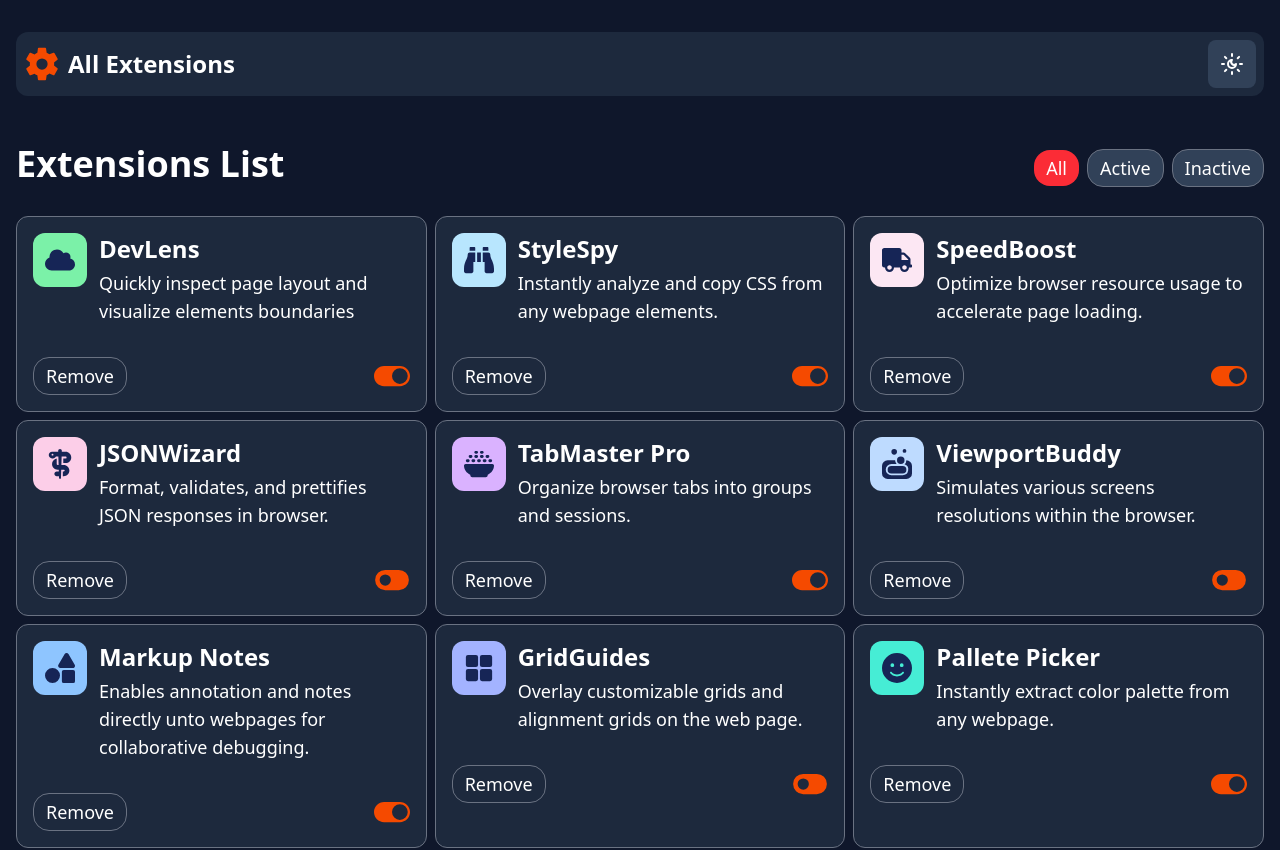
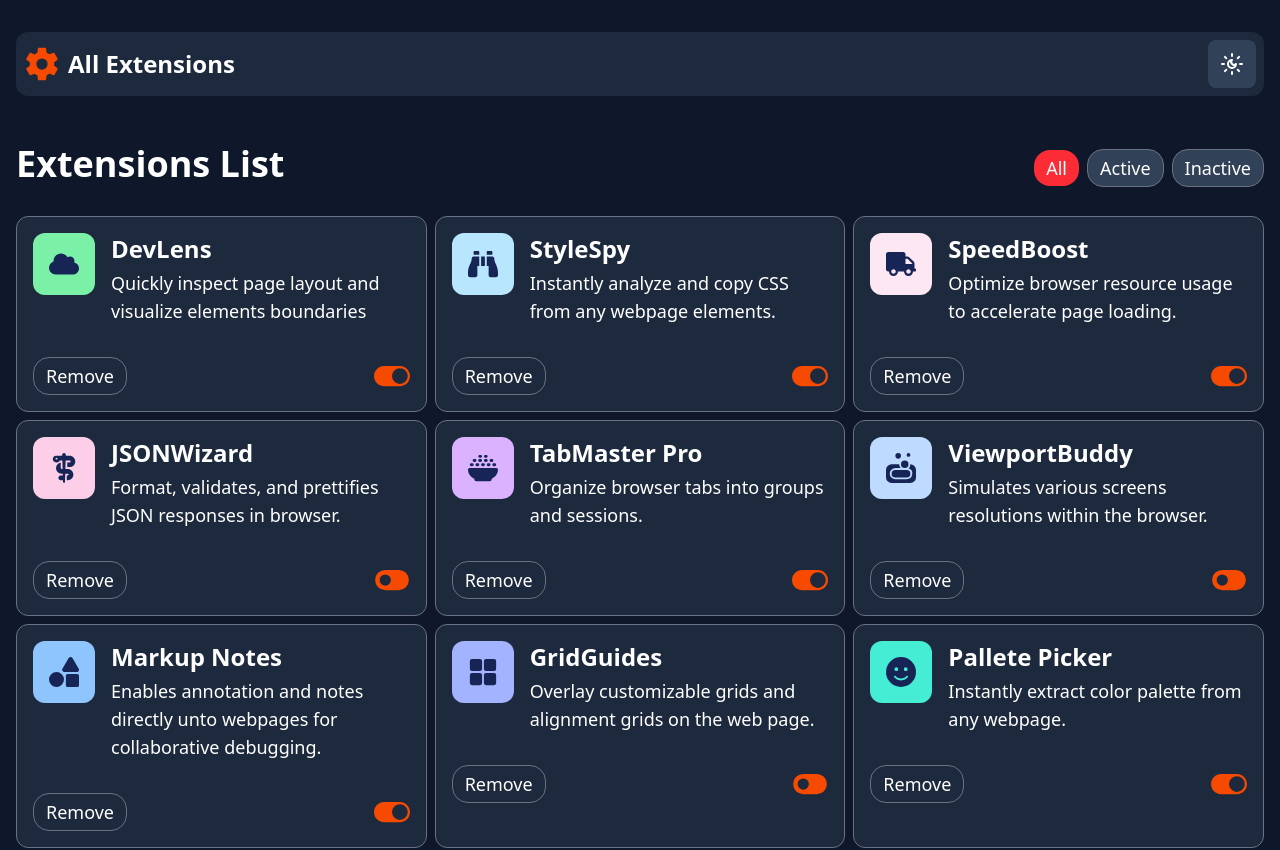
Before and after one commit to code4two/extension-manager-with-react, a React (Vite) app: page / in a window 1280 px wide. Shown: the top 850 px of the page. Built offline with nearby package versions, Linux system fonts and the light colour scheme.

Commit message:
updated file

```diff
--- a/src/Components/ExtensionCard.jsx
+++ b/src/Components/ExtensionCard.jsx
@@ -37,9 +37,9 @@ const ExtensionCard = ({
           : "bg-white border-0"
       } p-4 rounded-xl`}
     >
-      <div className="flex items-start gap-3">
+      <div className="flex items-start gap-4">
         <div
-          className={`${firstIconBg} flex text-blue-950 p-3 rounded-xl text-3xl`}
+          className={`${firstIconBg} flex text-blue-950 p-4 rounded-xl text-3xl`}
         >
           {firstIcon}
         </div>
```
